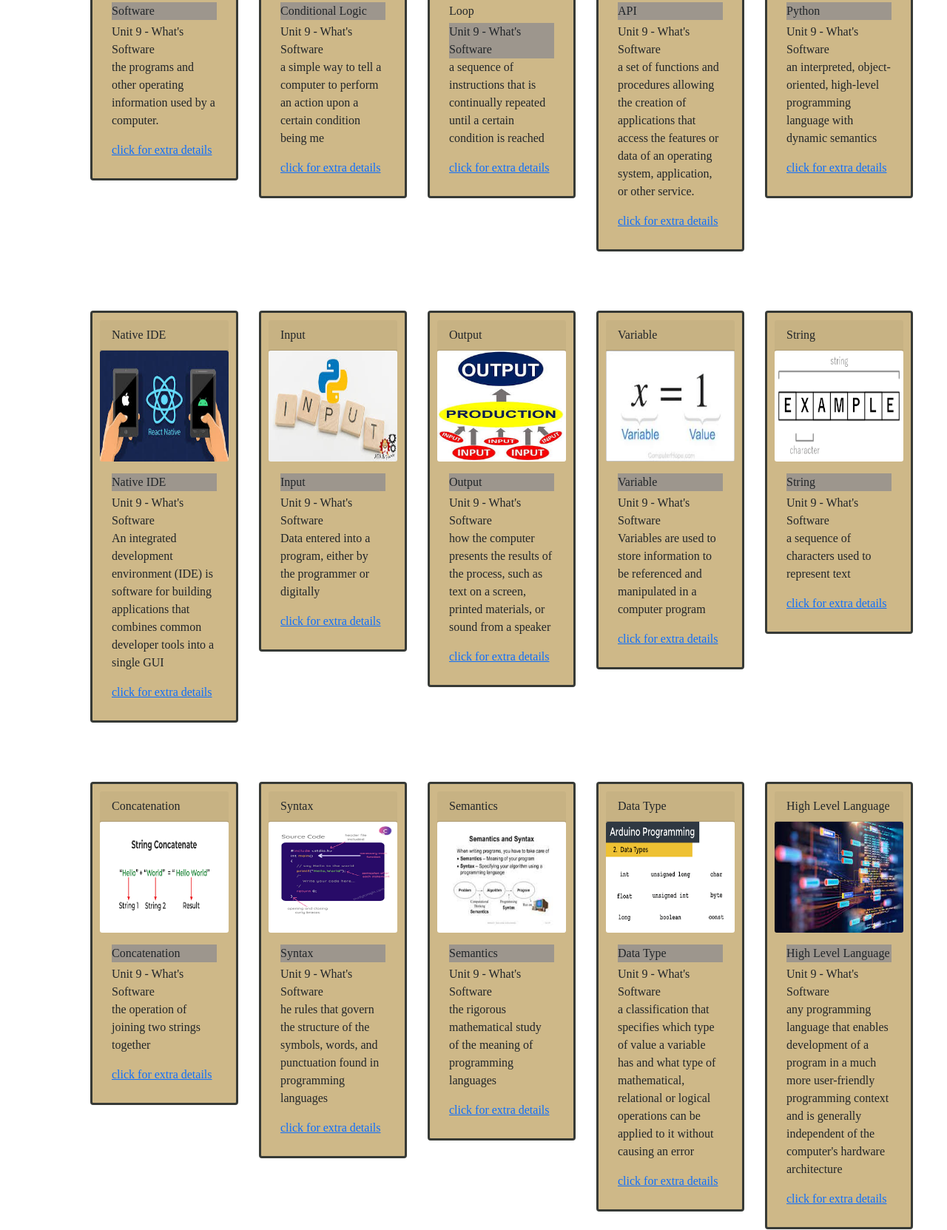
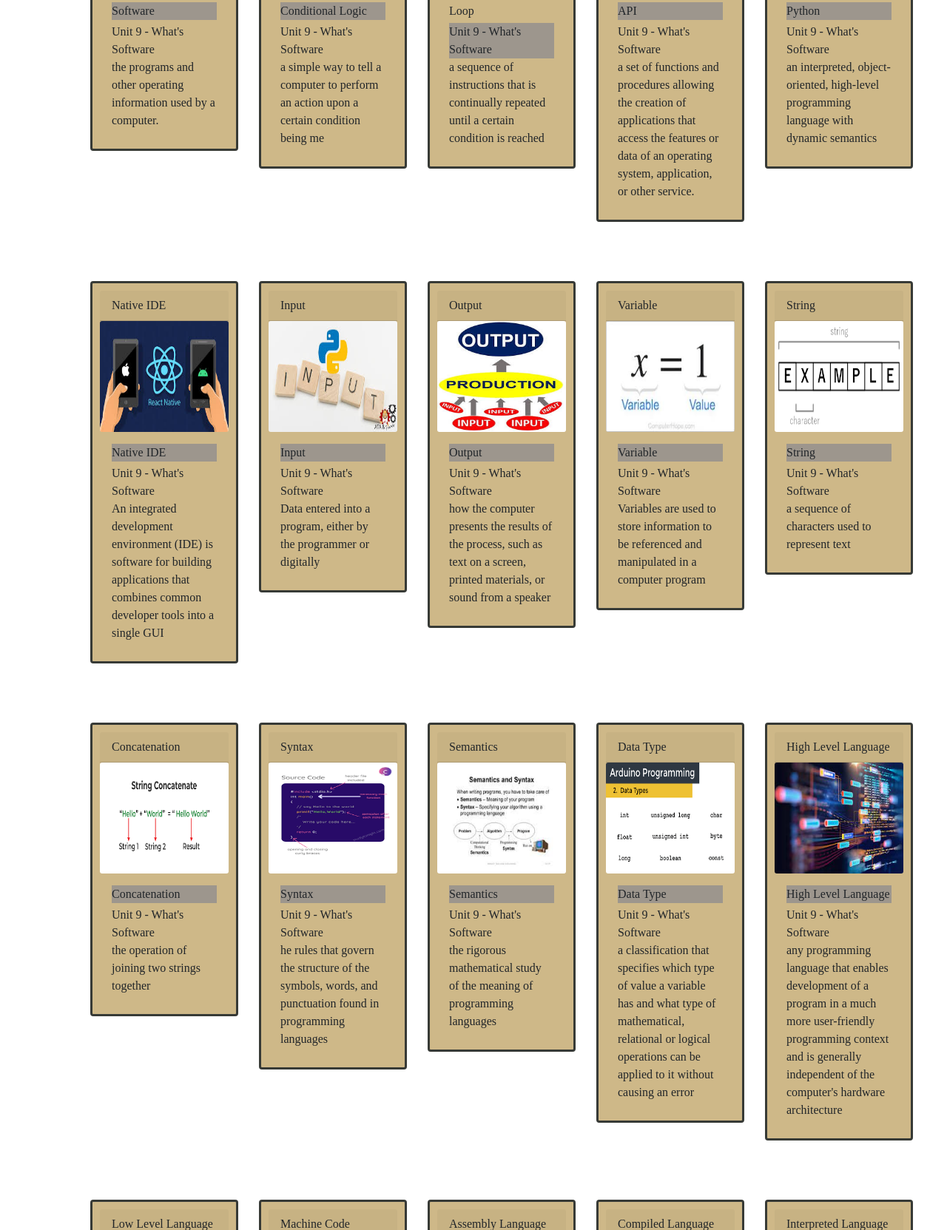
Before and after one commit to jared-armstrong/31200-terminology-cards, a plain HTML site: page index.html in a window 1280 px wide. Shown: the part 257-1920 px from the top of the page at 74% size. Drawn offline with nearby package versions, Linux system fonts and the light colour scheme; a web font is replaced by a local one.

Commit message:
Got rid of empty link

```diff
--- a/index.html
+++ b/index.html
@@ -54,8 +54,6 @@
                     the programs and other operating information used by a computer.
                   </p>
 
-                  <a href="#" class="card-link">click for extra details</a>
-
                 </div>
             </div>
 
@@ -78,8 +76,6 @@
                   <p class="card-text">
                     a simple way to tell a computer to perform an action upon a certain condition being me
                   </p>
-
-                  <a href="#" class="card-link">click for extra details</a>
 
                 </div>
             </div>
@@ -104,8 +100,6 @@
                     a sequence of instructions that is continually repeated until a certain condition is reached
                   </p>
 
-                  <a href="#" class="card-link">click for extra details</a>
-
                 </div>
             </div>
 
@@ -128,8 +122,6 @@
                   <p class="card-text">
                     a set of functions and procedures allowing the creation of applications that access the features or data of an operating system, application, or other service.
                   </p>
-
-                  <a href="#" class="card-link">click for extra details</a>
 
                 </div>
             </div>
@@ -154,8 +146,6 @@
                     an interpreted, object-oriented, high-level programming language with dynamic semantics
                   </p>
 
-                  <a href="#" class="card-link">click for extra details</a>
-
                 </div>
             </div>
 
@@ -178,8 +168,6 @@
                   <p class="card-text">
                     An integrated development environment (IDE) is software for building applications that combines common developer tools into a single GUI
                   </p>
-
-                  <a href="#" class="card-link">click for extra details</a>
 
                 </div>
             </div>
@@ -204,8 +192,6 @@
                     Data entered into a program, either by the programmer or digitally
                   </p>
 
-                  <a href="#" class="card-link">click for extra details</a>
-
                 </div>
             </div>
 
@@ -228,8 +214,6 @@
                   <p class="card-text">
                     how the computer presents the results of the process, such as text on a screen, printed materials, or sound from a speaker
                   </p>
-
-                  <a href="#" class="card-link">click for extra details</a>
 
                 </div>
             </div>
@@ -254,8 +238,6 @@
                     Variables are used to store information to be referenced and manipulated in a computer program
                   </p>
 
-                  <a href="#" class="card-link">click for extra details</a>
-
                 </div>
             </div>
 
@@ -278,8 +260,6 @@
                   <p class="card-text">
                     a sequence of characters used to represent text
                   </p>
-
-                  <a href="#" class="card-link">click for extra details</a>
 
                 </div>
             </div>
@@ -304,8 +284,6 @@
                     the operation of joining two strings together
                   </p>
 
-                  <a href="#" class="card-link">click for extra details</a>
-
                 </div>
             </div>
 
@@ -328,8 +306,6 @@
                   <p class="card-text">
                     he rules that govern the structure of the symbols, words, and punctuation found in programming languages
                   </p>
-
-                  <a href="#" class="card-link">click for extra details</a>
 
                 </div>
             </div>
@@ -354,8 +330,6 @@
                     the rigorous mathematical study of the meaning of programming languages
                   </p>
 
-                  <a href="#" class="card-link">click for extra details</a>
-
                 </div>
             </div>
 
@@ -378,8 +352,6 @@
                   <p class="card-text">
                     a classification that specifies which type of value a variable has and what type of mathematical, relational or logical operations can be applied to it without causing an error
                   </p>
-
-                  <a href="#" class="card-link">click for extra details</a>
 
                 </div>
             </div>
@@ -404,8 +376,6 @@
                     any programming language that enables development of a program in a much more user-friendly programming context and is generally independent of the computer's hardware architecture
                   </p>
 
-                  <a href="#" class="card-link">click for extra details</a>
-
                 </div>
             </div>
 
@@ -428,8 +398,6 @@
                   <p class="card-text">
                     languages that sit close to the computer's instruction set
                   </p>
-
-                  <a href="#" class="card-link">click for extra details</a>
 
                 </div>
             </div>
@@ -454,8 +422,6 @@
                     a strictly numerical language, and is the lowest-level interface to the CPU intended for a programmer
                   </p>
 
-                  <a href="#" class="card-link">click for extra details</a>
-
                 </div>
             </div>
 
@@ -478,8 +444,6 @@
                   <p class="card-text">
                     a type of low-level programming language that is intended to communicate directly with a computer's hardware
                   </p>
-
-                  <a href="#" class="card-link">click for extra details</a>
 
                 </div>
             </div>
@@ -504,8 +468,6 @@
                     a programming language where the source code is translated into machine code and the machine code is stored in a separate file
                   </p>
 
-                  <a href="#" class="card-link">click for extra details</a>
-
                 </div>
             </div>
 
@@ -528,8 +490,6 @@
                   <p class="card-text">
                     a programming language that is generally interpreted, without compiling a program into machine instructions
                   </p>
-
-                  <a href="#" class="card-link">click for extra details</a>
 
                 </div>
             </div>
@@ -554,8 +514,6 @@
                     a language (such as Java, C, or C++) where variable types are known at compile time
                   </p>
 
-                  <a href="#" class="card-link">click for extra details</a>
-
                 </div>
             </div>
 
@@ -579,8 +537,6 @@
                     the interpreter assigns variables a type at runtime based on the variable's value at the time
                   </p>
 
-                  <a href="#" class="card-link">click for extra details</a>
-
                 </div>
             </div>
 
```
